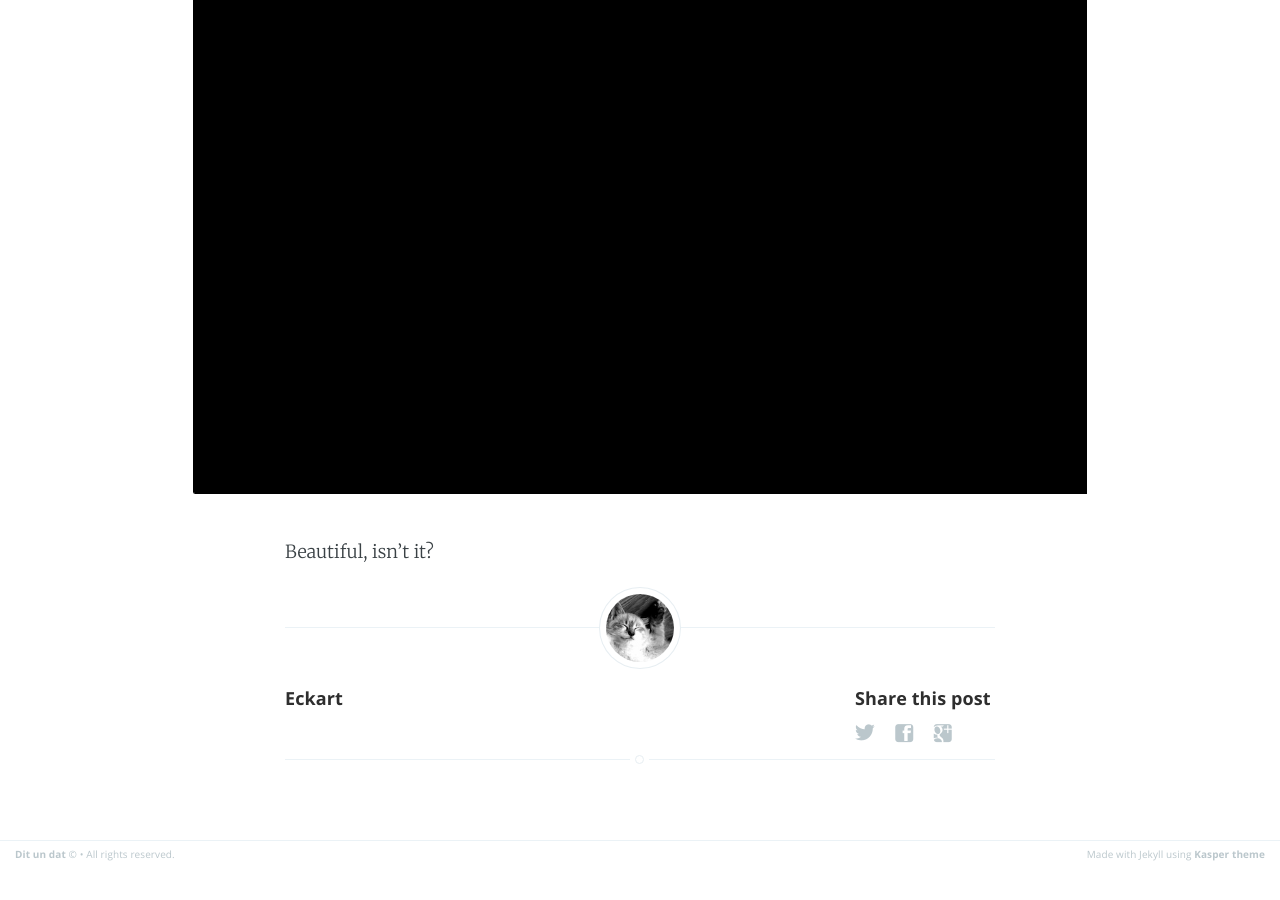
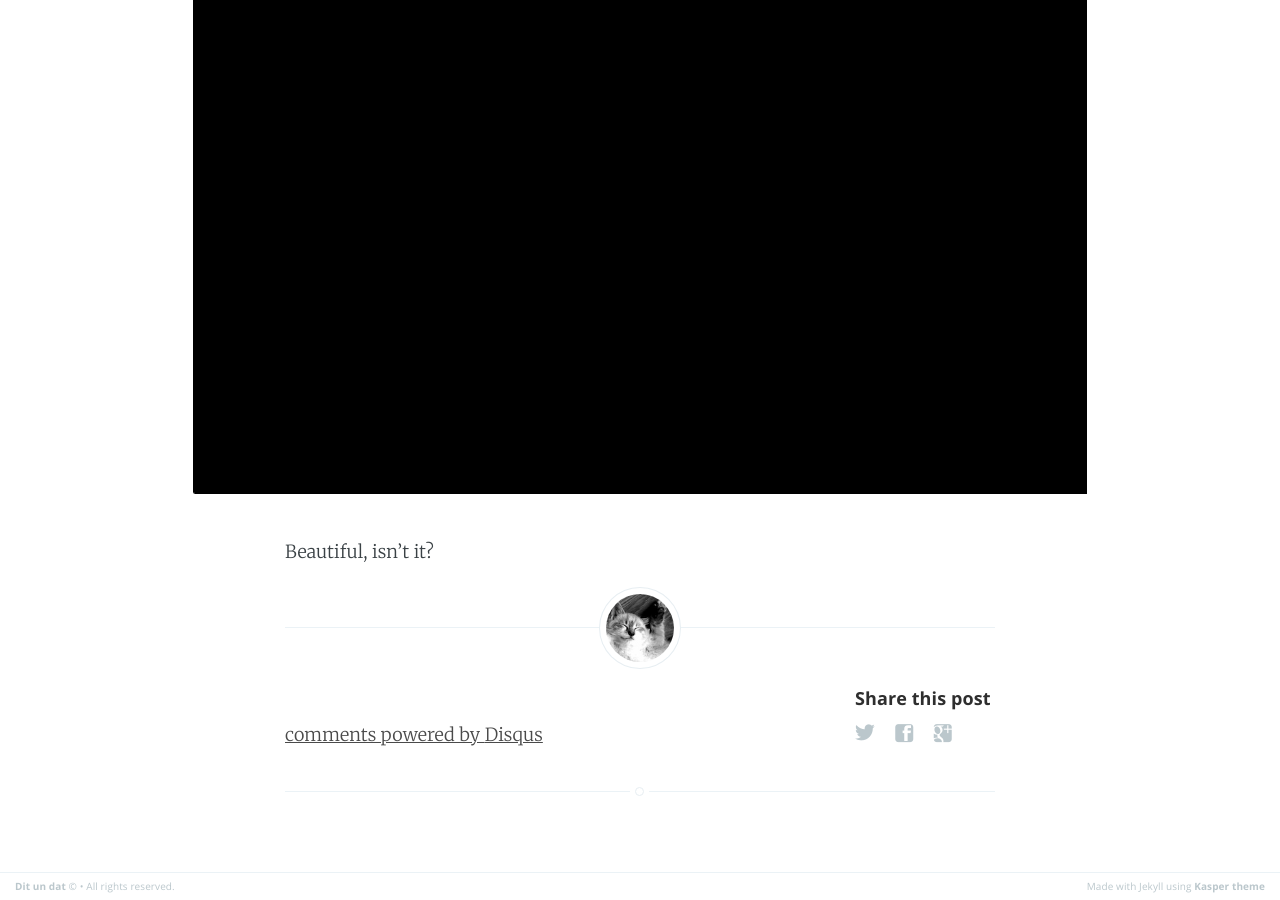
Before and after one commit to eckart/eckart.github.io, a Jekyll site: the page built from _posts/idris/opengl/2015-08-24-simple-display.markdown, in a window 1280 px wide and 900 px high, scrolled down 4035 px. Built offline with Jekyll 4.4.1, drawn with Linux system fonts in a browser that asks for light colours; Markdown is read by kramdown in place of the engine named in the settings; comment, search, counter and statistics services are not loaded; before the commit the page ends 4904 px from its top, so only the background shows below that.

Commit message:
add comments

```diff
--- a/_includes/disqus.html
+++ b/_includes/disqus.html
@@ -2,7 +2,7 @@
     <div id="disqus_thread"></div>
     <script type="text/javascript">
 
-        var disqus_shortname = '';
+        var disqus_shortname = 'ditundat';
         var disqus_developer = 0; // developer mode is on
         (function() {
             var dsq = document.createElement('script'); dsq.type = 'text/javascript'; dsq.async = true;
--- a/_layouts/post.html
+++ b/_layouts/post.html
@@ -68,7 +68,7 @@ post_class: post-template
                     <span class="hidden">{{site.author}}'s Picture</span></a>
                 </figure>
                 <section class="author">
-                    <h4> {{ site.author }} </h4>
+                    <h4>&nbsp;</h4>
                     <!-- Author Bio -->
                     <p>
                     </p>
@@ -80,9 +80,7 @@ post_class: post-template
             {% include share.html %}
 
             <!-- Disqus comments -->
-            {% if page.disqus %}
-                {% include disqus.html %}
-            {% endif %}
+            {% include disqus.html %}
 
         </footer>
 
--- a/_posts/idris/opengl/2015-08-24-simple-display.markdown
+++ b/_posts/idris/opengl/2015-08-24-simple-display.markdown
@@ -3,6 +3,7 @@ layout: post
 title:  "Open a Display for OpenGL using Idris"
 date:   2015-08-24 22:00:01
 categories: Programming Graphics Idris
+disqus: true
 ---
 
 This post shows how to open a display with an OpenGL context from
```
Also changed, not shown: _config.yml (line endings or trailing spaces).
